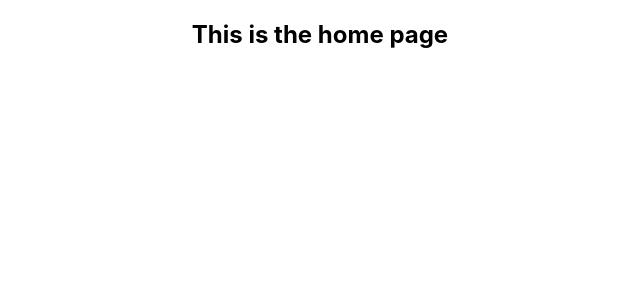
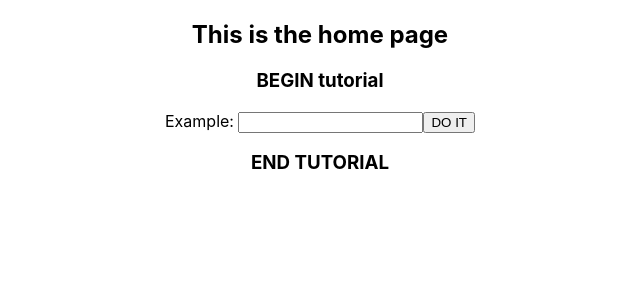
Before and after one commit to siobhanpmahoney/tasklister-2020-frontend, a React (Create React App) app: page / in a window 1280 px wide. Shown: the top 300 px of the page, without its empty margins (320-960 px from the left). Built offline with nearby package versions, Linux system fonts and the light colour scheme.

Commit message:
first context example

```diff
--- a/src/App.jsx
+++ b/src/App.jsx
@@ -1,12 +1,40 @@
-import React from 'react';
+import React, {useContext, useState, useEffect} from 'react';
 import { Route, Switch, Redirect, withRouter } from 'react-router-dom';
 import logo from './logo.svg';
 import './App.css';
+
+import AppContext from './context'
 
 import Home from "./components/Home"
 import Login from "./components/Login"
 
 function App() {
+
+  // begin Context tutorial code
+
+  const { example, setExample } = useContext(AppContext);
+  const [formText, setFormText] = useState('');
+
+  useEffect(() => {
+    console.log("example here: ", example)
+  }, [example])
+
+  const handleChange = (e) => {
+    setFormText(e.target.value)
+  }
+
+  const handleSubmit = (e) => {
+    e.preventDefault()
+    setExample(formText)
+  }
+
+
+
+
+
+
+  // end context tutorial code
+
   return (
     <div className="App">
       <Switch>
@@ -18,6 +46,20 @@ function App() {
               return <Home history={routerProps.history} />
             }} />
           </Switch>
+
+
+
+          <h3>BEGIN tutorial</h3>
+          <form onSubmit={handleSubmit}>
+            <label htmlFor="example">Example: </label>
+            <input
+              type='text'
+              value={formText}
+              onChange={handleChange}
+              />
+            <button>DO IT</button>
+          </form>
+          <h3>END TUTORIAL</h3>
         </div>
       );
     }
--- /dev/null
+++ b/src/context/ContextProvider.js
@@ -0,0 +1,19 @@
+import React, {useState} from 'react';
+import AppContext from ".";
+
+const ContextProvider = ({ children }) => {
+  const [example, setExample] = useState('Hello there')
+
+  const context = {
+    setExample,
+    example
+  }
+
+  return (
+    <AppContext.Provider value = {context}>
+      { children }
+    </AppContext.Provider>
+  )
+}
+
+export default ContextProvider;
--- /dev/null
+++ b/src/context/index.js
@@ -0,0 +1,5 @@
+import React from 'react'
+
+const AppContext = React.createContext({})
+
+export default AppContext
```
Also changed, not shown: src/index.js (+5 -2 lines). Lines whose indentation alone changed are shown as unchanged.
